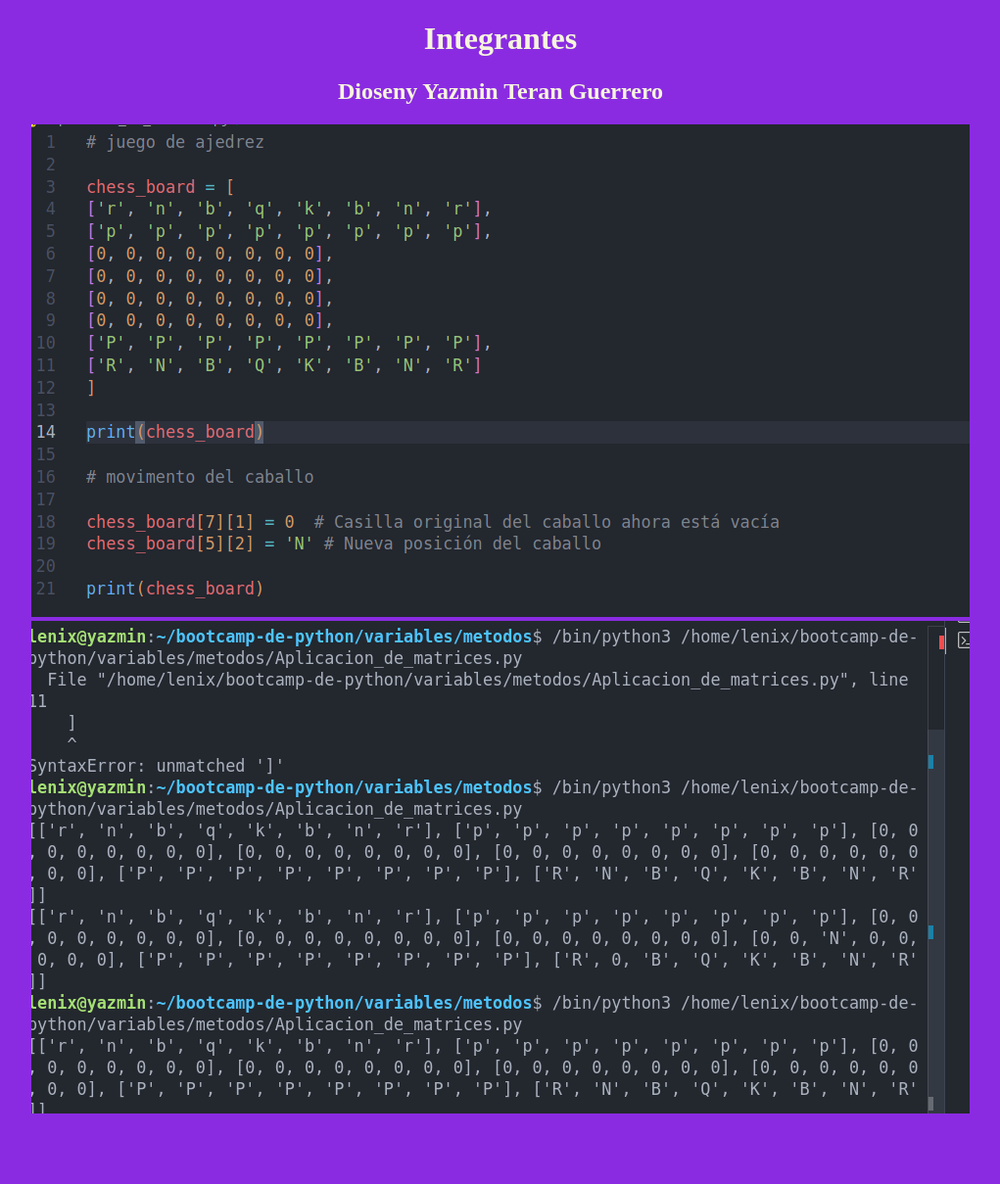
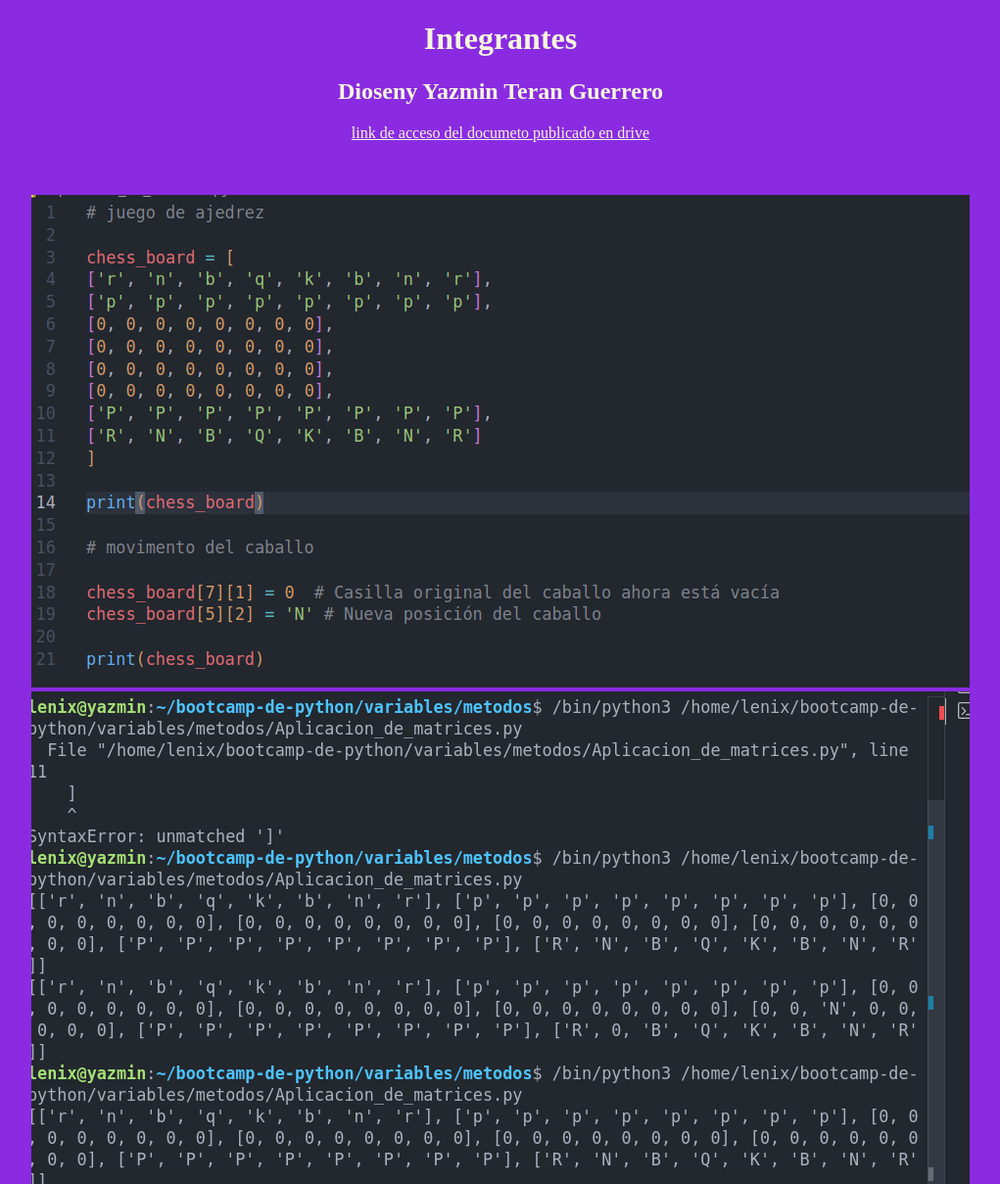
Before and after one commit to YazminTeran/Aplicaci-n-matices, a plain HTML site: page index.html in a window 1280 px wide. Shown: the whole page at 98% size, without its empty margins (129-1150 px from the left). Before the commit the page ends 1141 px from the top, so only its background shows below. Drawn offline with Linux system fonts and the light colour scheme.

Commit message:
se grega ctividad

```diff
--- a/index.html
+++ b/index.html
@@ -10,9 +10,17 @@
     <div class = "conteiner" >
        <h1>Integrantes</h1>
        <h2>Dioseny Yazmin Teran Guerrero</h2>
-       <a href="https://drive.google.com/file/d/1obWN5KyZFuoZwjlzwHuujjAJ198Xh6UB/view"
+
+       <a class="link" href="https://drive.google.com/file/d/1obWN5KyZFuoZwjlzwHuujjAJ198Xh6UB/view">
         link de acceso del documeto publicado en drive</a>
+       <br>
+       <br>
+       <br>
+       <br>
+
+
        <img src="Captura desde 2024-08-29 20-33-14.png" alt="Captura 1"><br>
+
        <img src="Captura desde 2024-08-29 20-33-36.png" alt="Captura 2"><br>
     </div>
 </body>
--- a/styles.css
+++ b/styles.css
@@ -9,3 +9,6 @@ container{
     flex-direction: column;
     align-items: center;
 }
+.link{
+    color: beige;
+}
```
